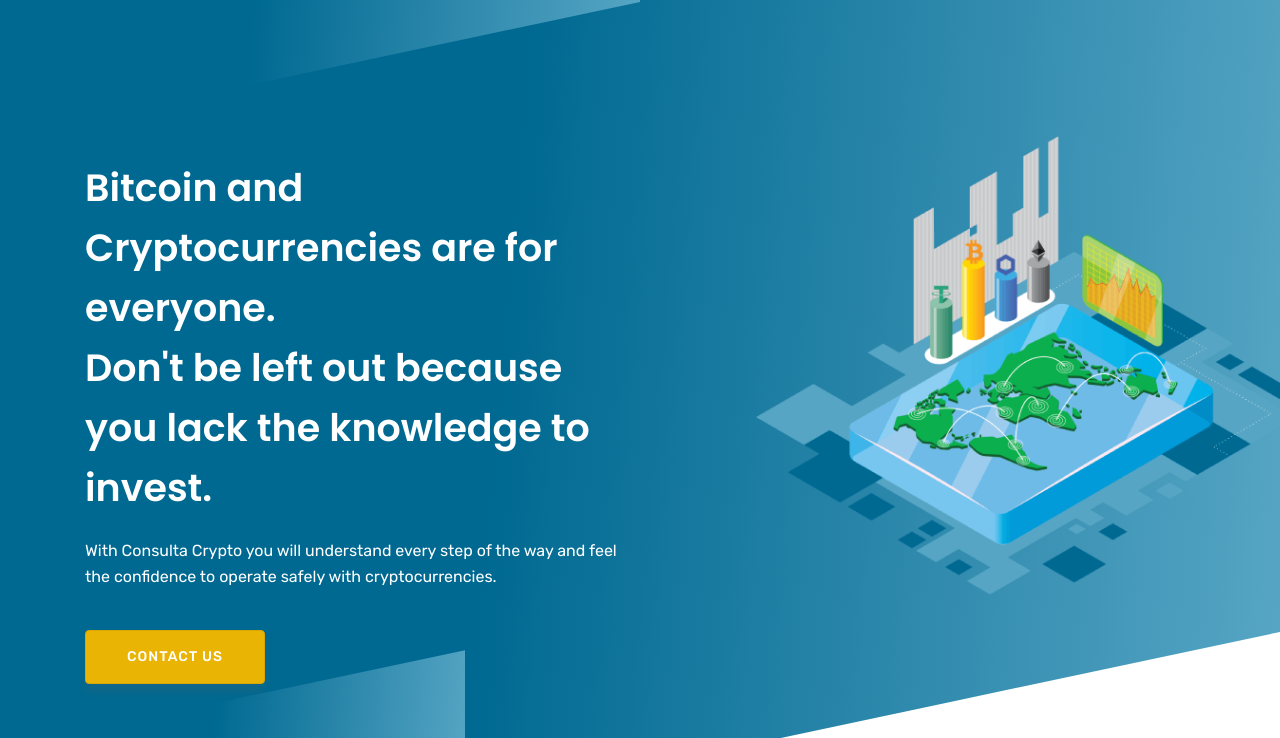
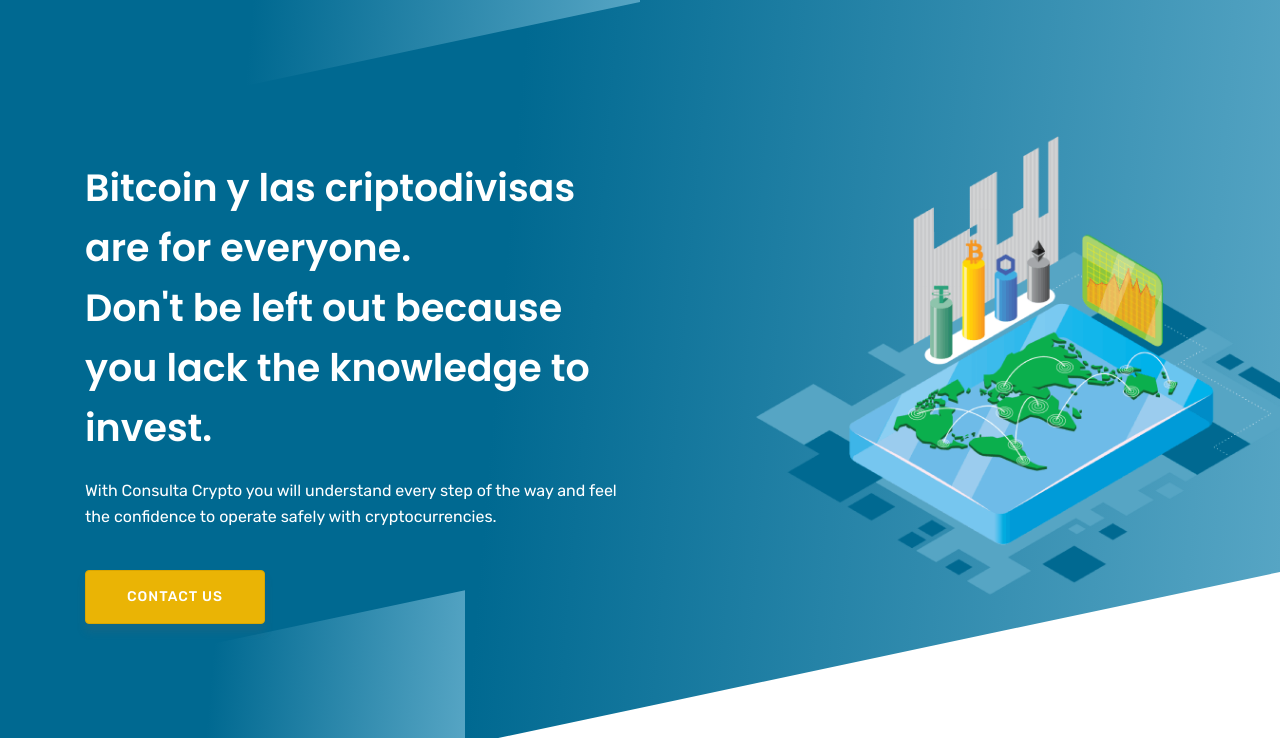
Before and after one commit to tapmapp/crypto-fund, a plain HTML site: page landing-page/es/index.html in a window 1280 px wide. Shown: the part 62-800 px from the top of the page. Drawn offline with Linux system fonts and the light colour scheme; files whose address does not match are found by name.

Commit message:
cambios traduccion

```diff
--- a/landing-page/es/index.html
+++ b/landing-page/es/index.html
@@ -55,7 +55,7 @@
         <div class="row space-100">
           <div class="col-lg-6 col-md-12 col-xs-12">
             <div class="contents">
-              <h2 class="head-title">Bitcoin and Cryptocurrencies are for everyone.<br/>Don't be left out because you lack the knowledge to invest.</h2>
+              <h2 class="head-title">Bitcoin y las criptodivisas are for everyone.<br/>Don't be left out because you lack the knowledge to invest.</h2>
               <p>With Consulta Crypto you will understand every step of the way and feel the confidence to operate safely with cryptocurrencies.</p>
               <div class="header-button">
                 <a href="#contact" class="btn btn-border-filled">Contact Us</a>
```
